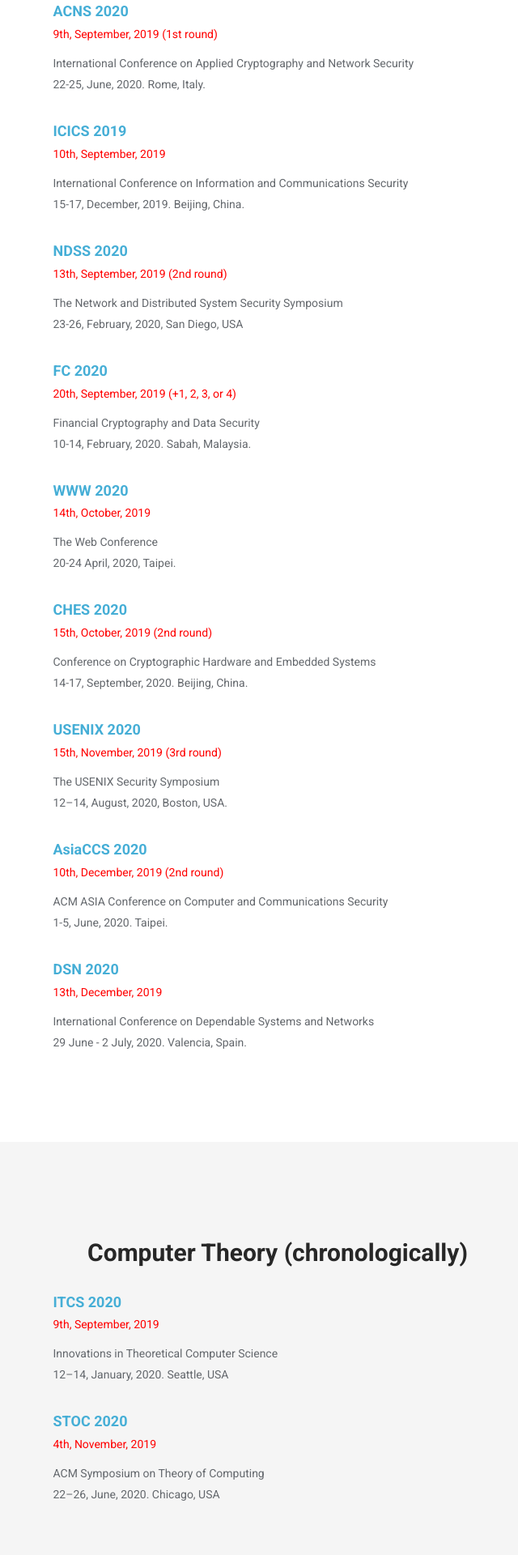
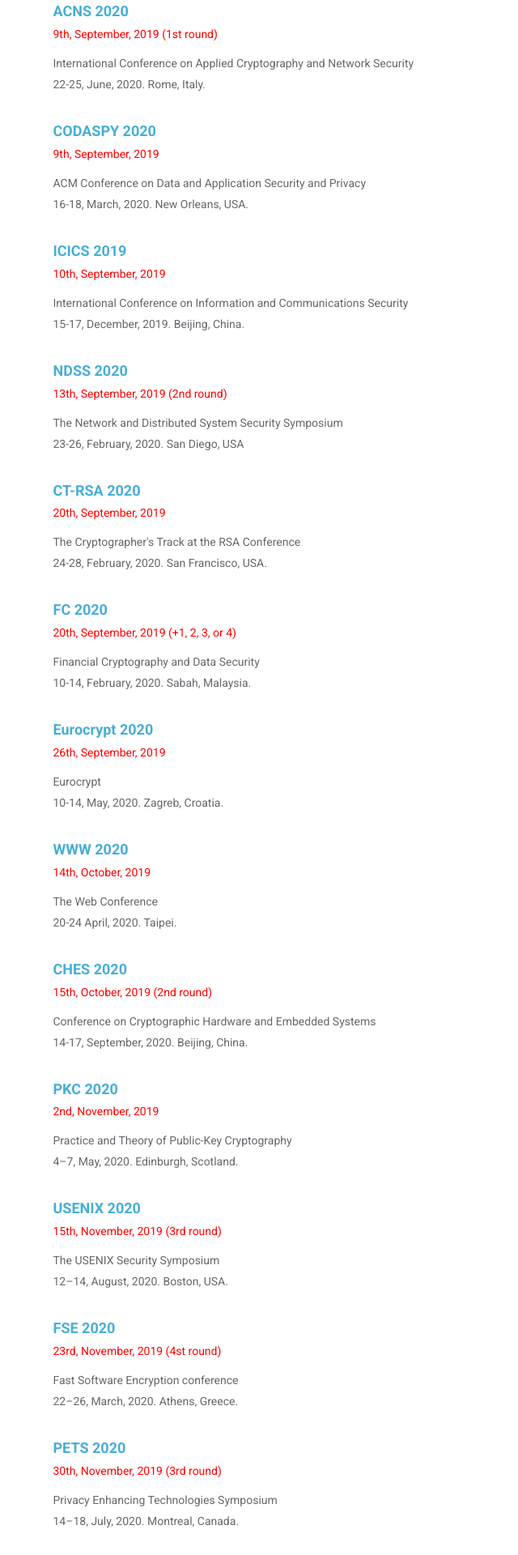
Before and after one commit to JunmingKe/Deadline, a plain HTML site: page index.html in a window 1280 px wide. Shown: the part 1020-2940 px from the top of the page at 81% size, without its empty margins (297-937 px from the left). Drawn offline with Linux system fonts and the light colour scheme.

Commit message:
modified:   index.html

```diff
--- a/index.html
+++ b/index.html
@@ -99,6 +99,14 @@
 				</div>
 				<div class="media service-box wow fadeInRight">
 					<div class="media-body">
+						<h4 class="media-heading"><a href = "http://www.codaspy.org/2020/index.html">CODASPY 2020</a></h4>
+						<p style = "color:red">9th, September, 2019</p>
+						<p>ACM Conference on Data and Application Security and Privacy
+							<br>16-18, March, 2020. New Orleans, USA.</p>
+					</div>
+				</div>
+				<div class="media service-box wow fadeInRight">
+					<div class="media-body">
 						<h4 class="media-heading"><a href = "http://www.icics.cn/">ICICS 2019</a></h4>
 						<p style = "color:red">10th, September, 2019</p>
 						<p>International Conference on Information and Communications Security
@@ -110,7 +118,15 @@
 						<h4 class="media-heading"><a href = "https://www.ndss-symposium.org/">NDSS 2020</a></h4>
 						<p style = "color:red">13th, September, 2019 (2nd round)</p>
 						<p>The Network and Distributed System Security Symposium
-							<br> 23-26, February, 2020, San Diego, USA</p>
+							<br> 23-26, February, 2020. San Diego, USA</p>
+					</div>
+				</div>
+				<div class="media service-box wow fadeInRight">
+					<div class="media-body">
+						<h4 class="media-heading"><a href = "https://sites.google.com/view/ctrsa2020/home">CT-RSA 2020</a></h4>
+						<p style = "color:red">20th, September, 2019</p>
+						<p>The Cryptographer's Track at the RSA Conference
+							<br>24-28, February, 2020. San Francisco, USA.</p>
 					</div>
 				</div>
 				<div class="media service-box wow fadeInRight">
@@ -123,10 +139,18 @@
 				</div>
 				<div class="media service-box wow fadeInRight">
 					<div class="media-body">
+						<h4 class="media-heading"><a href = "https://eurocrypt.iacr.org/2020/">Eurocrypt 2020</a></h4>
+						<p style = "color:red">26th, September, 2019</p>
+						<p>Eurocrypt
+							<br>10-14, May, 2020. Zagreb, Croatia.</p>
+					</div>
+				</div>
+				<div class="media service-box wow fadeInRight">
+					<div class="media-body">
 						<h4 class="media-heading"><a href = "https://www2020.thewebconf.org/">WWW 2020</a></h4>
 						<p style = "color:red">14th, October, 2019</p>
 						<p>The Web Conference
-							<br> 20-24 April, 2020, Taipei.</p>
+							<br> 20-24 April, 2020. Taipei.</p>
 					</div>
 				</div>
 				<div class="media service-box wow fadeInRight">
@@ -139,10 +163,34 @@
 				</div>
 				<div class="media service-box wow fadeInRight">
 					<div class="media-body">
+						<h4 class="media-heading"><a href = "https://pkc.iacr.org/2020/">PKC 2020</a></h4>
+						<p style = "color:red">2nd, November, 2019</p>
+						<p>Practice and Theory of Public-Key Cryptography
+							<br> 4–7, May, 2020. Edinburgh, Scotland.</p>
+					</div>
+				</div>
+				<div class="media service-box wow fadeInRight">
+					<div class="media-body">
 						<h4 class="media-heading"><a href = "https://www.usenix.org/conference/usenixsecurity20">USENIX 2020</a></h4>
 						<p style = "color:red">15th, November, 2019 (3rd round)</p>
 						<p>The USENIX Security Symposium
-							<br> 12–14, August, 2020, Boston, USA.</p>
+							<br> 12–14, August, 2020. Boston, USA.</p>
+					</div>
+				</div>
+				<div class="media service-box wow fadeInRight">
+					<div class="media-body">
+						<h4 class="media-heading"><a href = "https://fse.iacr.org/2020/index.html">FSE 2020</a></h4>
+						<p style = "color:red">23rd, November, 2019 (4st round)</p>
+						<p>Fast Software Encryption conference
+							<br> 22–26, March, 2020. Athens, Greece.</p>
+					</div>
+				</div>
+				<div class="media service-box wow fadeInRight">
+					<div class="media-body">
+						<h4 class="media-heading"><a href = "https://petsymposium.org/">PETS 2020</a></h4>
+						<p style = "color:red">30th, November, 2019 (3rd round)</p>
+						<p>Privacy Enhancing Technologies Symposium
+							<br> 14–18, July, 2020. Montreal, Canada.</p>
 					</div>
 				</div>
 				<div class="media service-box wow fadeInRight">
@@ -161,7 +209,14 @@
 							<br>29 June - 2 July, 2020. Valencia, Spain.</p>
 					</div>
 				</div>
-
+				<div class="media service-box wow fadeInRight">
+					<div class="media-body">
+						<h4 class="media-heading"><a href = "http://icdcs2020.sg/">ICDCS 2020</a></h4>
+						<p style = "color:red">6th, January, 2020</p>
+						<p>IEEE International Conference on Distributed Computing Systems
+							<br>7-10, July, 2020. Singapore.</p>
+					</div>
+				</div>
 		</div>
 		</div>
 	</div>
@@ -189,6 +244,14 @@
 						<p style = "color:red">4th, November, 2019</p>
 						<p>ACM Symposium on Theory of Computing
 							<br>22–26, June, 2020. Chicago, USA</p>
+					</div>
+				</div>
+				<div class="media service-box wow fadeInRight">
+					<div class="media-body">
+						<h4 class="media-heading"><a href = "https://lics.siglog.org/lics20/index.php">LICS 2020</a></h4>
+						<p style = "color:red">10th, January, 2020</p>
+						<p>ACM/IEEE Symposium on Logic in Computer Science
+							<br>8–12, July, 2020. Beijing, China</p>
 					</div>
 				</div>
 
```
